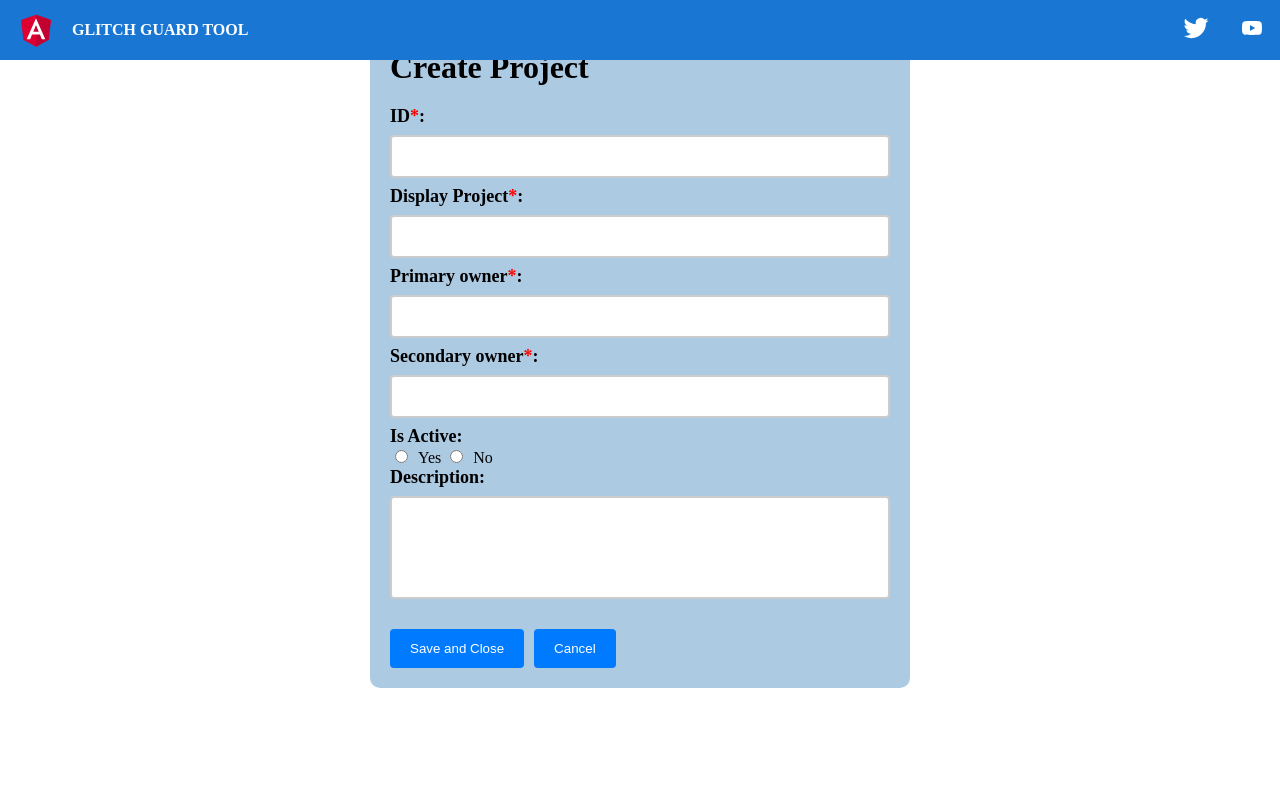
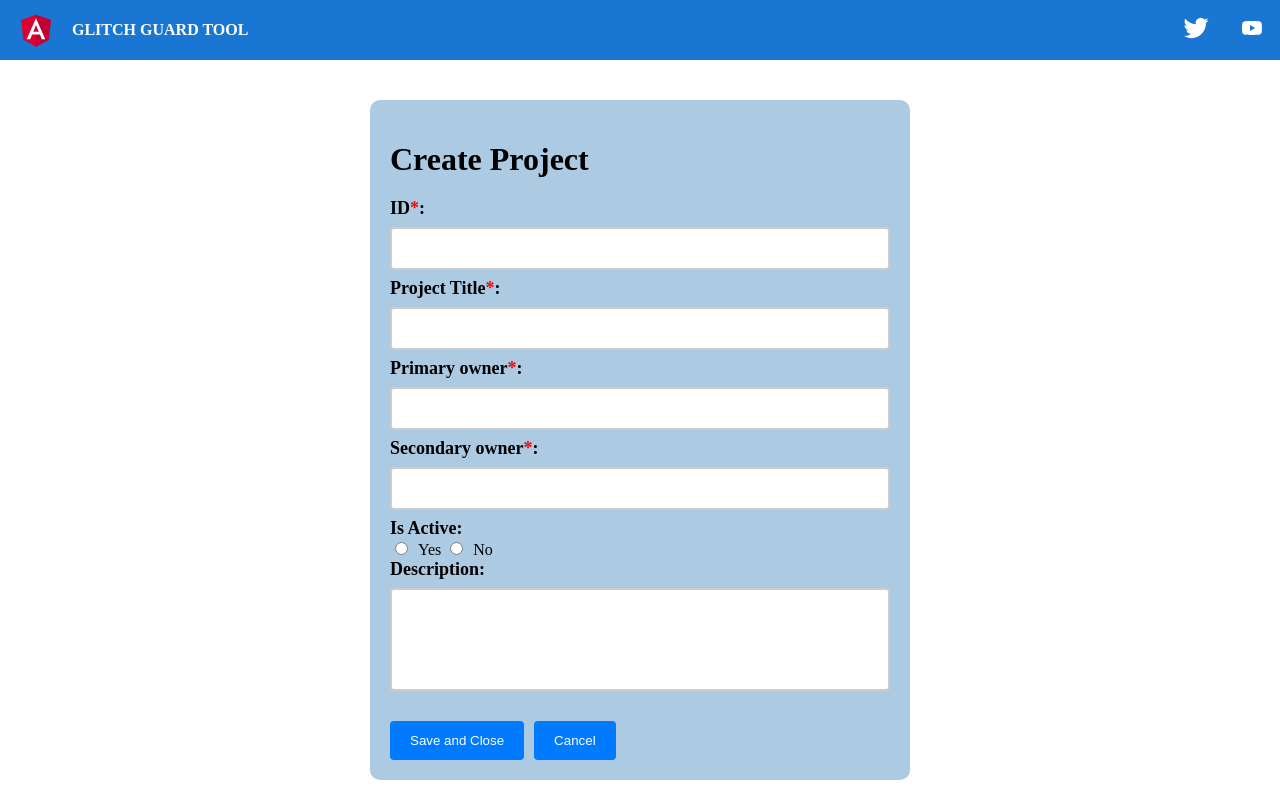
Before and after one commit to mailsonytom/Bug_Tracker_Frontend, an Angular app: page /create-project in a window 1280 px wide. Built offline with nearby package versions, Linux system fonts and the light colour scheme.

Commit message:
updated some styling
css styling

```diff
--- a/src/app/create-project/create-project.component.css
+++ b/src/app/create-project/create-project.component.css
@@ -50,7 +50,7 @@
     border-radius: 10px;
     margin: 0% auto;
     background-color: rgba(153, 189, 221, 0.8);
-
+    margin-top: 100px;
     border-radius: 10px;
   }
 
--- a/src/app/create-project/create-project.component.html
+++ b/src/app/create-project/create-project.component.html
@@ -6,11 +6,12 @@
     <span class="error-msg">ID is required.</span>
   </div>
 
-  <label for="project-name">Display Project<span class="required-star">*</span>:</label><br>
+  <label for="project-name">Project Title<span class="required-star">*</span>:</label><br>
   <input type="text" id="project-name" formControlName="name"><br>
   <div *ngIf="projectForm.controls['name'].invalid && projectForm.controls['name'].touched">
     <span class="error-msg">Display Project is required.</span>
   </div>
+
 
   <label for="primary-owner">Primary owner<span class="required-star">*</span>:</label><br>
   <input type="text" id="primary-owner" formControlName="primaryOwner"><br>
--- a/src/app/create-user/create-user.component.css
+++ b/src/app/create-user/create-user.component.css
@@ -1,11 +1,13 @@
 form {
   margin: 0 auto;
-  width: 50%;
-  padding: 20px;
+  width: 40%;
+  height: 50%;
+  padding: 15px;
   border: 1px solid #496cb6;
   border-radius: 10px;
   box-shadow: 2px 2px 5px #ccc;
   background-color: rgba(153, 189, 221, 0.8);
+  margin-top: 100px;
 }
 .required-star{color: #f44336;}
 
--- a/src/app/create-user/create-user.component.html
+++ b/src/app/create-user/create-user.component.html
@@ -28,7 +28,7 @@
   <input type="radio" id="gender-others" formControlName="gender" value="others">Others<br>
   <div *ngIf="userForm.controls['gender'].invalid && userForm.controls['gender'].touched">
     <span class="error-msg">Gender is required.</span>
-  </div>
+  </div><br>
 
 
   <label for="role">Role<span class="required-star">*</span>:</label><br>
--- a/src/app/view-projects/view-projects.component.css
+++ b/src/app/view-projects/view-projects.component.css
@@ -2,6 +2,7 @@ table {
     border-collapse: collapse;
     width: 100%;
     margin-bottom: 20px;
+    margin-top: 100px;
   }
 
   th,
--- a/src/app/view-users/view-users.component.css
+++ b/src/app/view-users/view-users.component.css
@@ -2,7 +2,9 @@ table {
     border-collapse: collapse;
     width: 100%;
     margin-bottom: 20px;
+    margin-top: 100px;
   }
+
 
   th,
   td {
@@ -41,3 +43,7 @@ table {
   button:hover {
     background-color: #576ebf;
   }
+  h2{
+    text-align: center;
+    margin: 80px;
+}
```
Also changed, not shown: src/app/view-users/view-users.component.html (indentation only).
